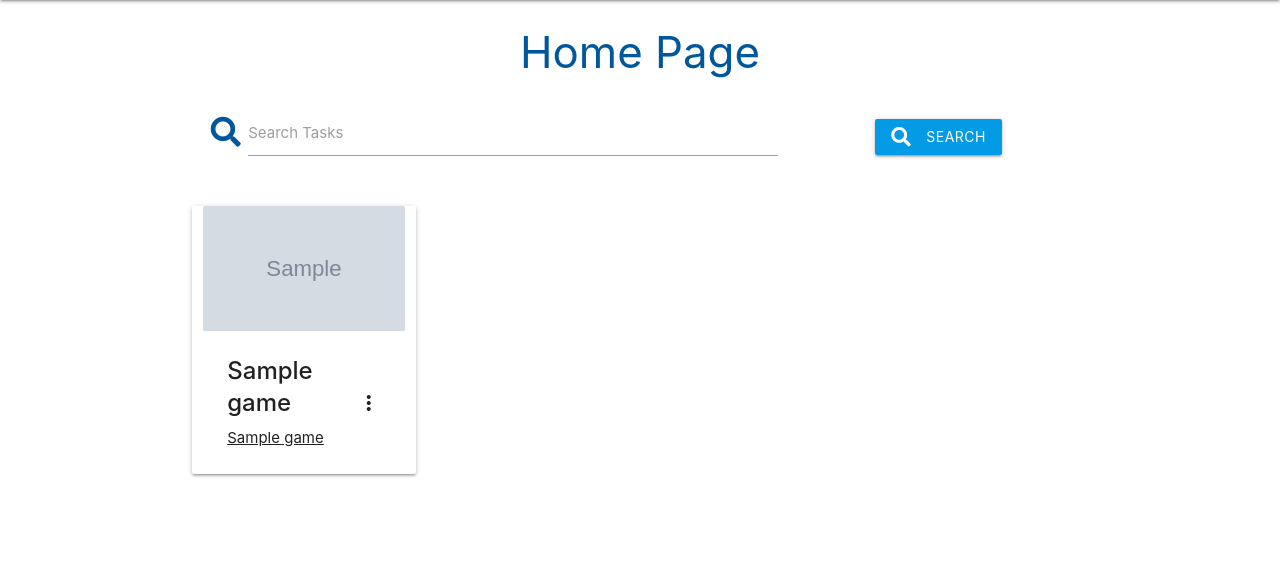
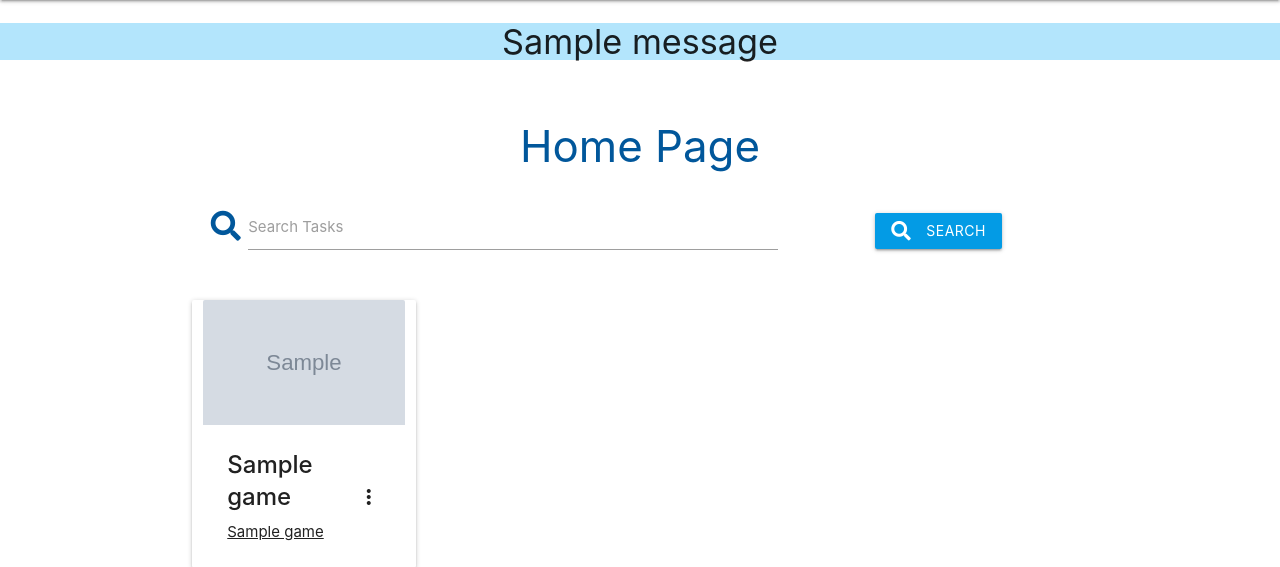
Before and after one commit to KevAndrews/Milestone_Project_3, a Flask app: page / in a window 1280 px wide. Shown: the part 64-631 px from the top of the page. Run offline with Flask 2, Linux system fonts and the light colour scheme; grey boxes marked "Sample" are stand-in pictures; one stand-in notice (Sample message) is shown; a database or web service that is not in the repository returns one stand-in record (values such as "Sample title"); some libraries are stand-ins or nearby versions.

Commit message:
Add Flash messages to the base html

```diff
--- a/templates/base.html
+++ b/templates/base.html
@@ -40,9 +40,17 @@
         </ul>
     </header>
 
-    <!-- Feedback Messages section -->
+    <!-- Used Feedback Messages section from the Flask task project-->
     <section class="feedback">
-        <!-- System messages here -->
+        {% with messages = get_flashed_messages() %}
+            {% if messages %}
+                {% for message in messages %}
+                    <div class="row flashes">
+                        <h4 class="light-blue lighten-4 center-align">{{ message }}</h4>
+                    </div>
+                {% endfor %}
+            {% endif %}
+        {% endwith %}
     </section>
 
     <!-- Main Content section -->
```
